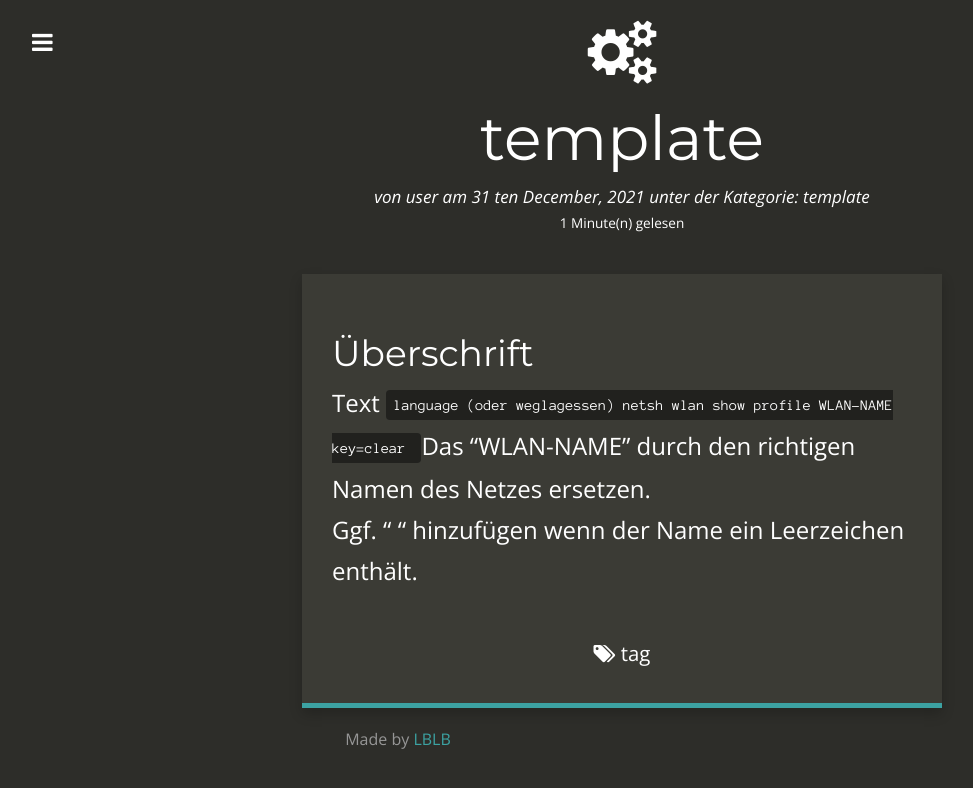
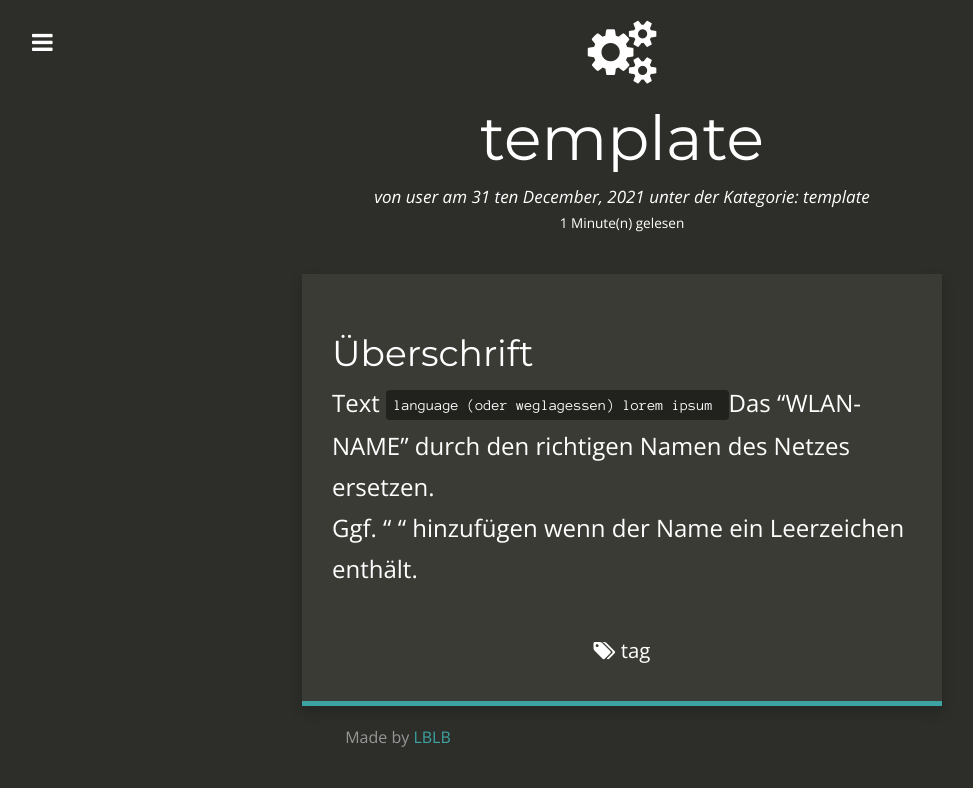
Before and after one commit to eski1337/lblb-it-ffd00, a Jekyll site: the page built from _posts/1999-01-01-template.md, in a window 1280 px wide. Shown: the top 788 px of the page, without its empty margins (18-991 px from the left). Built offline with Jekyll 4.4.1, drawn with Linux system fonts in a browser that asks for light colours; nearby versions of some CDN libraries; comment, search, counter and statistics services are not loaded.

Commit message:
1999-01-01-template.md: changed

````diff
--- a/_posts/1999-01-01-template.md
+++ b/_posts/1999-01-01-template.md
@@ -16,7 +16,7 @@ tags:
 
 Text
 ``` language (oder weglagessen)
-netsh wlan show profile WLAN-NAME key=clear
+lorem ipsum
 ```
 Das "WLAN-NAME" durch den richtigen Namen des Netzes ersetzen.<br>
 Ggf. " " hinzufügen wenn der Name ein Leerzeichen enthält.
````
